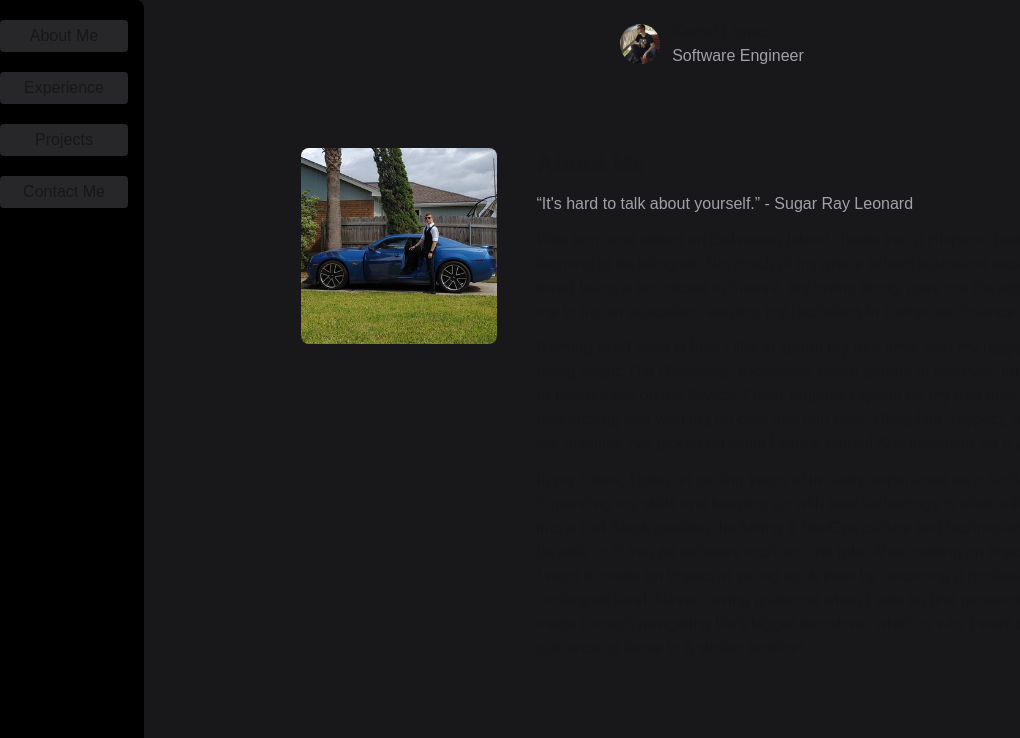
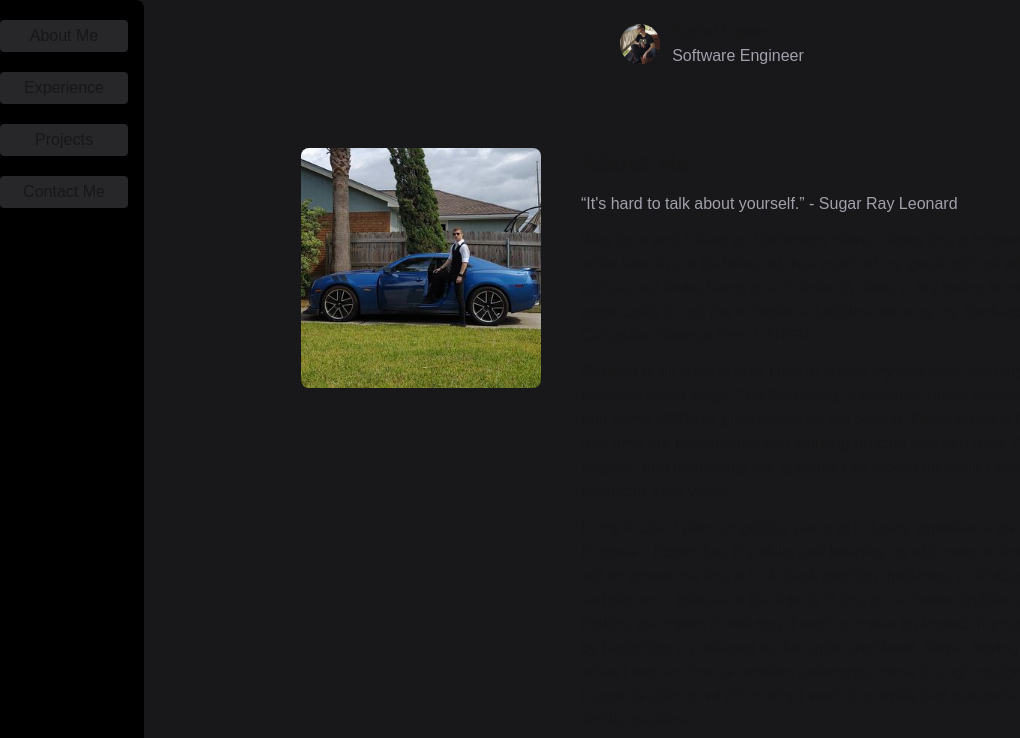
Before and after one commit to lopezkor000/portfolio, a Next.js app: page / in a window 1280 px wide. Shown: the top 738 px of the page, without its empty margins (0-1020 px from the left). Built offline with nearby package versions, Linux system fonts and the light colour scheme.

Commit message:
made images scale better

```diff
--- a/components/InfoCard.tsx
+++ b/components/InfoCard.tsx
@@ -14,9 +14,7 @@ export default function InfoCard(props: Props) {
         props.reverse && "text-right flex-row-reverse"
       } ${props.className}`}
     >
-      <div className="w-1/4">
-        <img src={props.pic} className="w-full aspect-square rounded-lg" />
-      </div>
+      <img src={props.pic} className="size-60 aspect-square rounded-lg" />
       <div className="w-3/4 flex flex-col space-y-3">
         <p className="text-2xl font-bold">{props.title}</p>
         <p className="text-zinc-400">{props.subtitle}</p>
```
